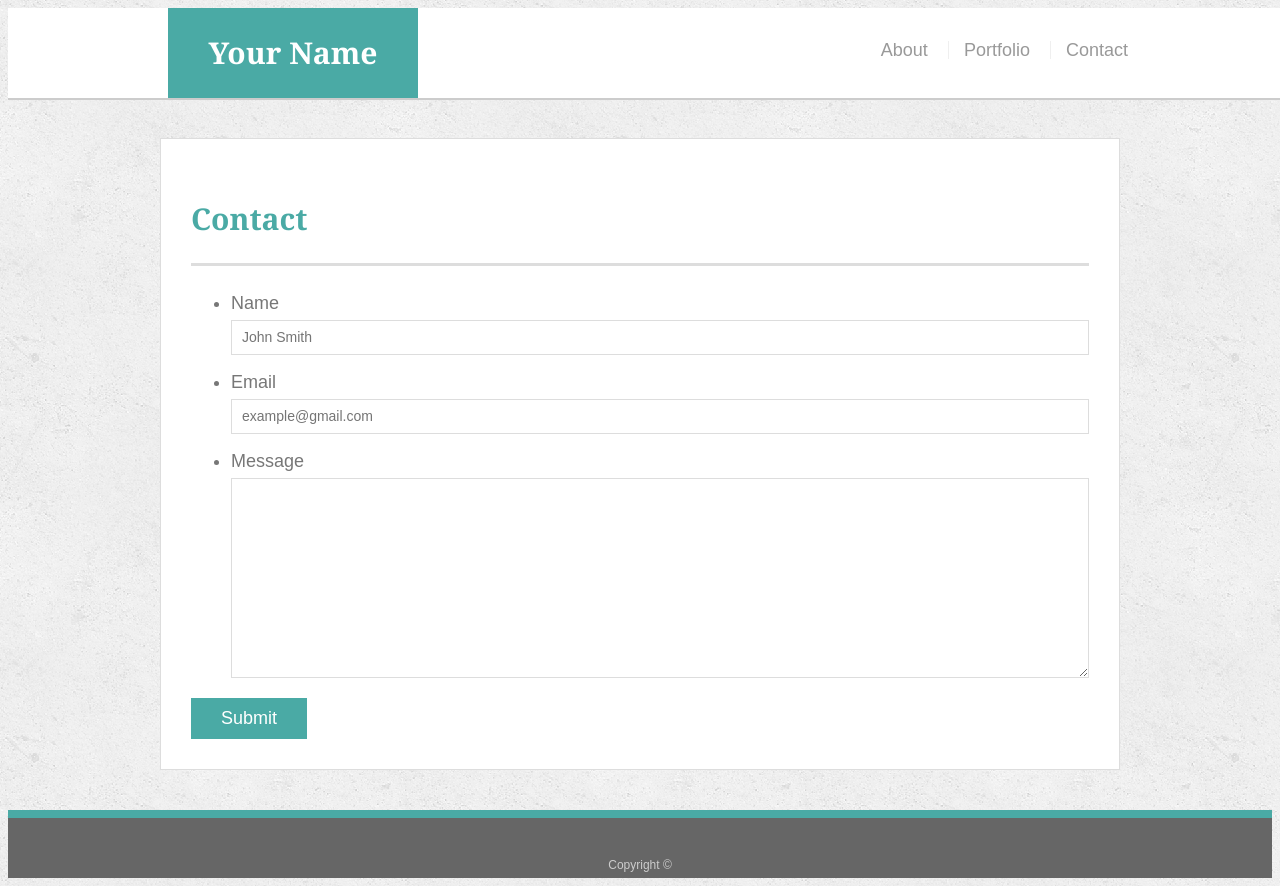
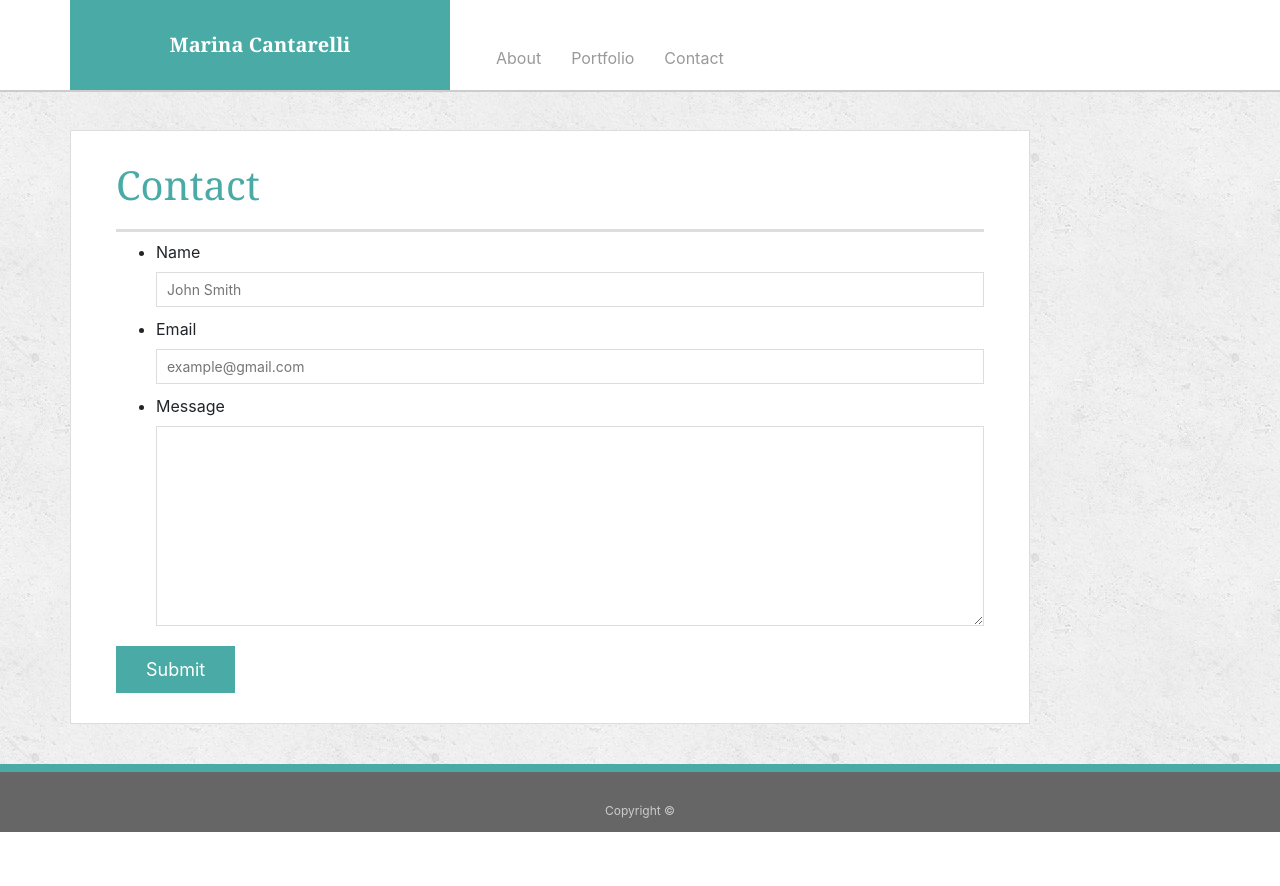
Before and after one commit to Mazinha23/Bootstrap-Portfolio, a plain HTML site: page contact.html in a window 1280 px wide. After the commit the page ends 832 px from the top, so only its background shows below. Drawn offline with nearby package versions, Linux system fonts and the light colour scheme.

Commit message:
adjusted the colums sizes so when moving the browser moves it adjusts

```diff
--- a/assets/css/style.css
+++ b/assets/css/style.css
@@ -65,10 +65,10 @@ h3 {
 
 #logo {
   float: left;
-  width: 250px;
+  width: 400px auto;
   height: 90px;
   font-family: Georgia, Times, "Times New Roman", serif;
-  font-size: 30px;
+  font-size: 20px;
   font-weight: 700;
   line-height: 90px;
   color: #ffffff;
--- a/contact.html
+++ b/contact.html
@@ -5,23 +5,32 @@
   <meta charset="UTF-8">
   <title>Contact | Your Name</title>
   <link rel="stylesheet" type="text/css" href="assets/css/style.css">
+  <link rel="stylesheet" href="assets/css/style.css">
+  <link rel="stylesheet" href="https://stackpath.bootstrapcdn.com/bootstrap/4.3.1/css/bootstrap.min.css" integrity="sha384-ggOyR0iXCbMQv3Xipma34MD+dH/1fQ784/j6cY/iJTQUOhcWr7x9JvoRxT2MZw1T" crossorigin="anonymous">
 </head>
 
 <body>
 
-  <header id="masthead">
-    <div class="container">
-      <a href="index.html" id="logo">Your Name</a>
-      <nav>
-        <a href="index.html">About</a>
-        <a href="portfolio.html">Portfolio</a>
-        <a href="contact.html">Contact</a>
-      </nav>
-    </div>
-  </header>
+    <header id="masthead">
+        <div class="container">
+          <div class="row">
+                <a href="index.html" id="logo" class= "col-xs-12 col-sm-12 col-md-5 col-lg-4">Marina Cantarelli</a>
+            <nav class="navbar col-xs-12 col-sm-12 col-md-7 col-lg-8">
+              <div>
+              <ul class="navbar-nav" style="flex-direction: row">
+                  <li class="nav-item"><a href="index.html">About</a></li>
+                  <li class="nav-item"><a href="portfolio.html">Portfolio</a></li>
+                  <li class="nav-item"><a href="contact.html">Contact</a></li>
+                </ul>
+            </div>
+            </nav>
+          </div>
+        </div>
+        </header>
 
   <div id="main-container" class="container">
-    <section class="main-section">
+    <section class="main-section row">
+    <div class="col">
       <h1>Contact</h1>
 
       <form id="contact-form">
@@ -41,6 +50,7 @@
         </ul>
         <input type="submit">
       </form>
+    </div>
 
     </section>
 
@@ -51,6 +61,9 @@
       Copyright &copy;
     </div>
   </footer>
+  <script src="https://code.jquery.com/jquery-3.3.1.slim.min.js" integrity="sha384-q8i/X+965DzO0rT7abK41JStQIAqVgRVzpbzo5smXKp4YfRvH+8abtTE1Pi6jizo" crossorigin="anonymous"></script>
+  <script src="https://cdnjs.cloudflare.com/ajax/libs/popper.js/1.14.7/umd/popper.min.js" integrity="sha384-UO2eT0CpHqdSJQ6hJty5KVphtPhzWj9WO1clHTMGa3JDZwrnQq4sF86dIHNDz0W1" crossorigin="anonymous"></script>
+  <script src="https://stackpath.bootstrapcdn.com/bootstrap/4.3.1/js/bootstrap.min.js" integrity="sha384-JjSmVgyd0p3pXB1rRibZUAYoIIy6OrQ6VrjIEaFf/nJGzIxFDsf4x0xIM+B07jRM" crossorigin="anonymous"></script>
 </body>
 
 </html>
```
Also changed, not shown: index.html (+8 -6 lines), portfolio.html (+21 -11 lines).
